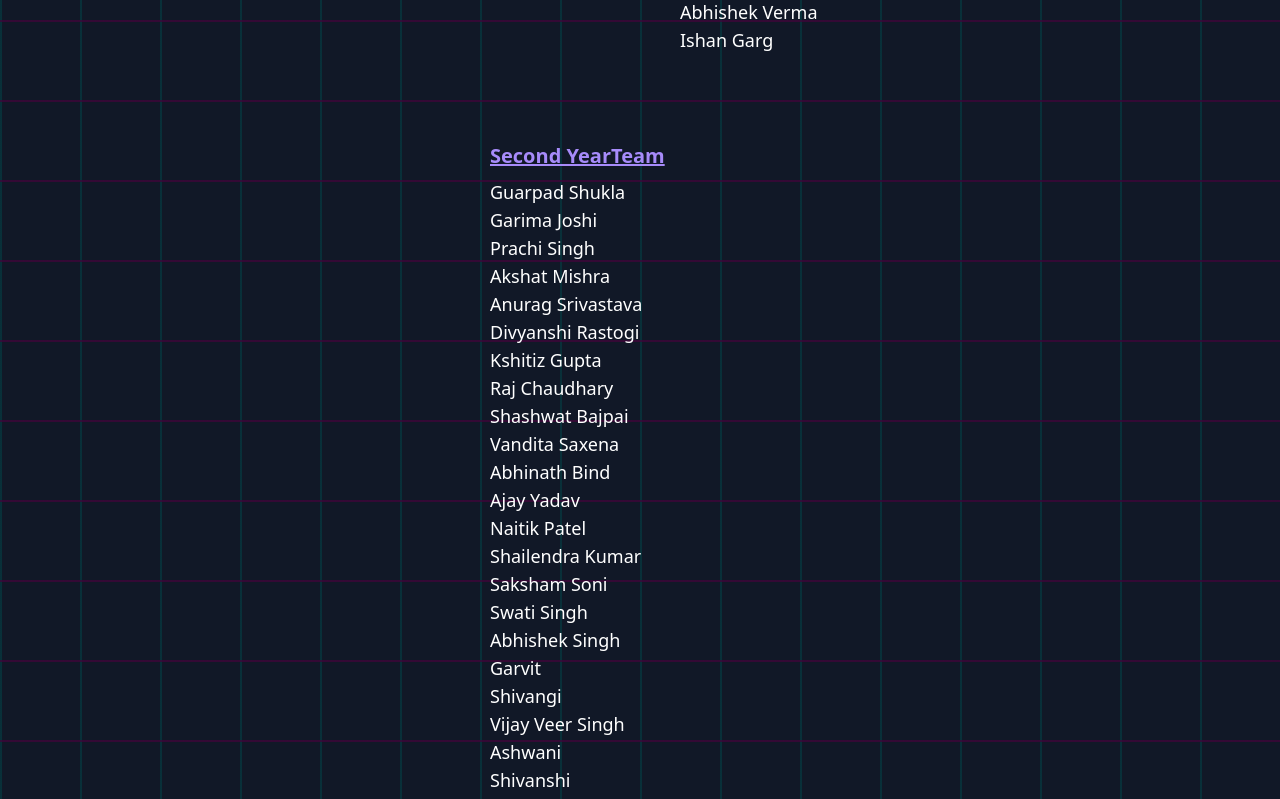
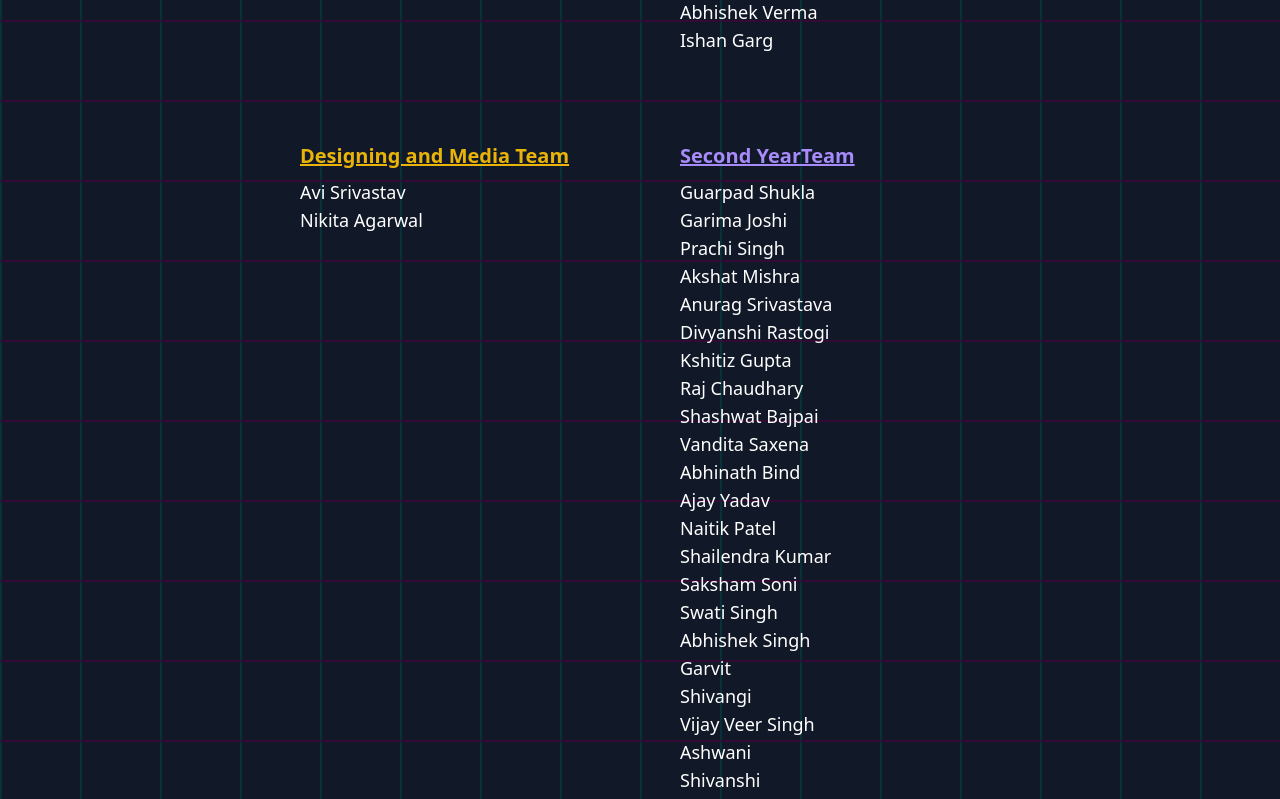
Before and after one commit to anurag-327/IISF_Avinya, a React (Vite) app in the folder front/: page /iisf in a window 1280 px wide. Shown: the part 3260-4059 px from the top of the page. Built offline with nearby package versions, Linux system fonts and the light colour scheme.

Commit message:
added new names in team and updates api links

```diff
--- a/front/src/Components/RegistrationForm.jsx
+++ b/front/src/Components/RegistrationForm.jsx
@@ -29,7 +29,7 @@ const RegistrationForm = () => {
           },
           body:JSON.stringify(team)
       }
-      const response=await fetch(`http://localhost:5000/team/register`,options);
+      const response=await fetch(`${import.meta.env.VITE_APIURL}/team/register`,options);
       const ans= await response.json();
       if(response.status==200)
       {
--- a/front/src/Event_Details/Event.jsx
+++ b/front/src/Event_Details/Event.jsx
@@ -16,7 +16,7 @@ const Event = () => {
               }
              </p>
         </div>
-        <Link to="/register" className="relative sm:w-full inline-flex items-center justify-center  mb-2 mr-2 overflow-hidden text-sm font-medium text-gray-900 rounded-lg group bg-gradient-to-br from-purple-600 to-blue-500 group-hover:from-purple-600 group-hover:to-blue-500 hover:text-white dark:text-white focus:ring-4 focus:outline-none focus:ring-blue-300 dark:focus:ring-blue-800">
+        <Link to="/register" className="relative  inline-flex items-center justify-center  mb-2 mr-2 overflow-hidden text-sm font-medium text-gray-900 rounded-lg group bg-gradient-to-br from-purple-600 to-blue-500 group-hover:from-purple-600 group-hover:to-blue-500 hover:text-white dark:text-white focus:ring-4 focus:outline-none focus:ring-blue-300 dark:focus:ring-blue-800">
                        <span className="relative px-5 py-2.5 transition-all ease-in duration-75 bg-white dark:bg-gray-900 rounded-md group-hover:bg-opacity-0">
                        REGISTER HERE
                       </span>
--- a/front/src/Pages/Event.jsx
+++ b/front/src/Pages/Event.jsx
@@ -7,9 +7,7 @@ const Avinya = () => {
   return (
     <div className=' flex flex-col justify-center z-50 items-center'>
         <Navbar/>
-        {
-            MainEvent.schedule.length >0?(<div><Event /></div>):(<div className='text-4xl sm:text-2xl text-center mx-auto mt-20 font-poppins'> Details will be updated soon...</div>)
-        }
+        <Event/>
         <Footer />
     </div>
   )
--- a/front/src/Pages/Iisf.jsx
+++ b/front/src/Pages/Iisf.jsx
@@ -176,6 +176,15 @@ const About = () => {
                         }
                         </ul>
                     </div>
+                    <div className='min-w-[300px]'>
+                        <ul>
+                        <h2 className='text-xl my-2 underline font-semibold text-yellow-500'>Designing and Media Team</h2>
+                        {
+
+                          researchandcorporatesteam.map((item,index) => <li  key={index} >{item}</li>)
+                        }
+                        </ul>
+                    </div>
                     <div className='min-w-[300px] text-justify'>
                         <ul>
                         <h2 className='text-xl my-2 underline  font-semibold text-violet-400 '>Second YearTeam</h2>
```
Also changed, not shown: 1 other file (tests, documents, lock files or other folders).
